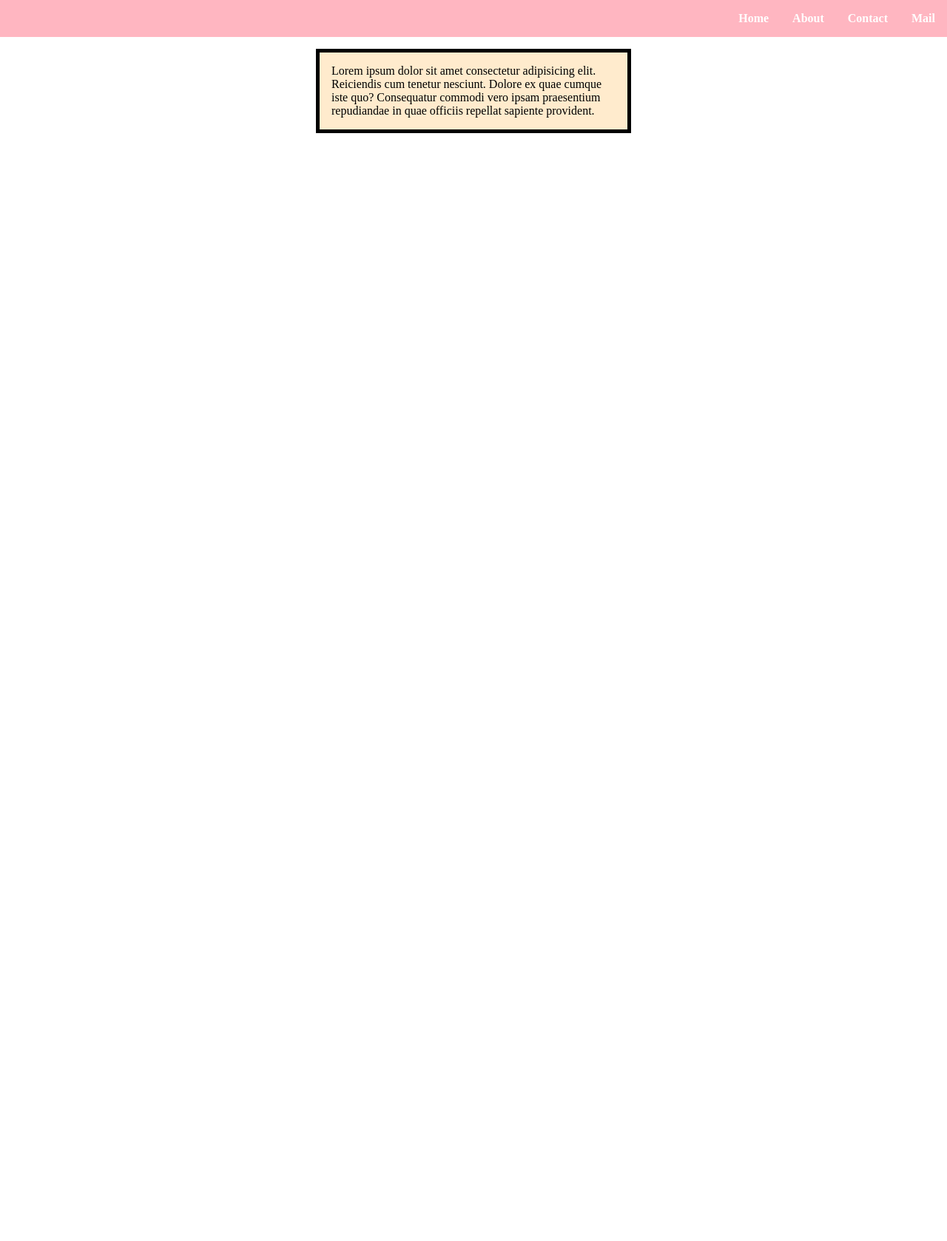
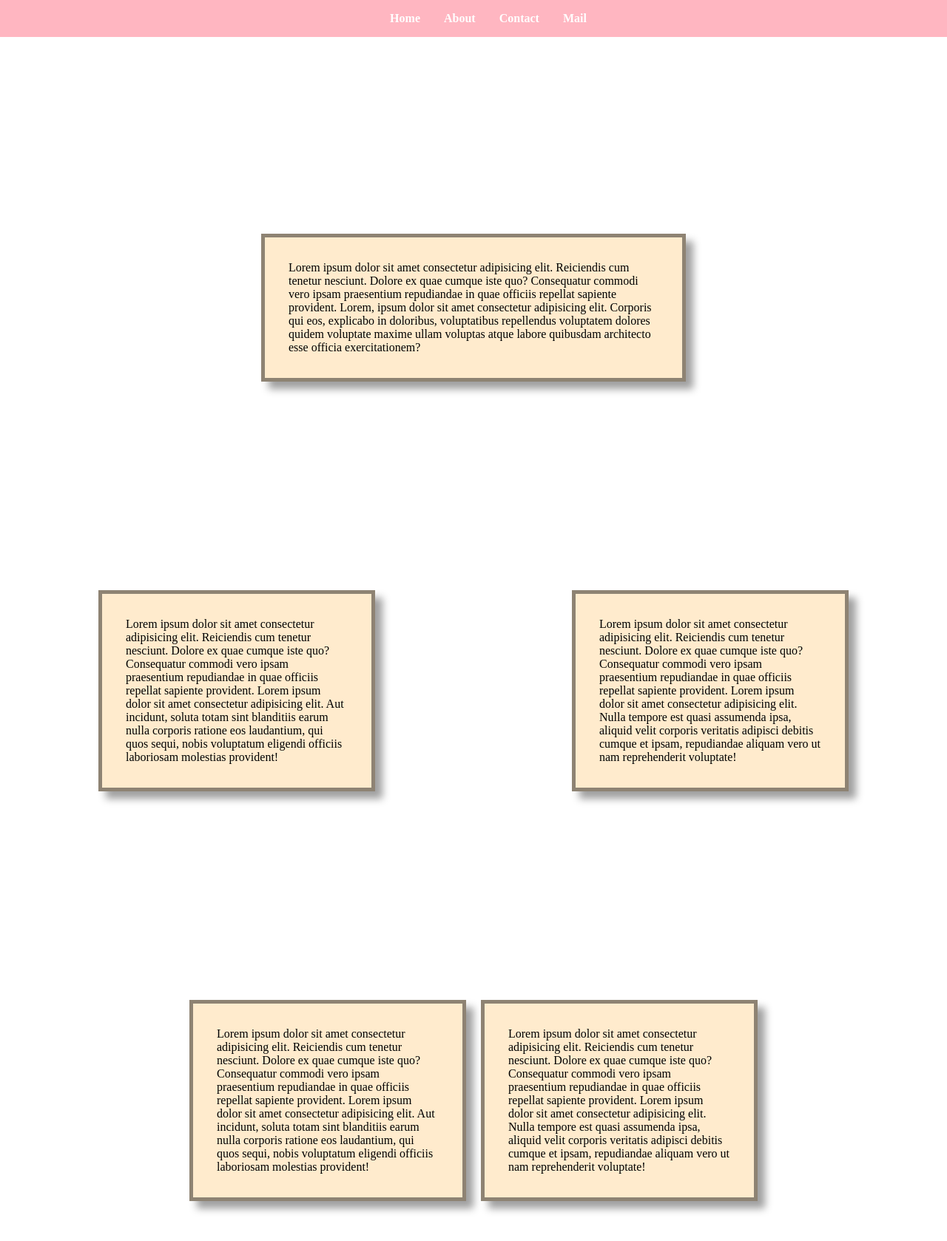
Before and after one commit to sayedak/Practice, a plain HTML site: page flexbox-practice/flexbox-1.html in a window 1280 px wide. Shown: the whole page at 74% size. Before the commit the page ends 800 px from the top, so only its background shows below. Drawn offline with Linux system fonts and the light colour scheme.

Commit message:
Lots of flex

```diff
--- a/flexbox-practice/flexbox-1.css
+++ b/flexbox-practice/flexbox-1.css
@@ -2,7 +2,7 @@
 .nav {
     background-color: lightpink;
     display: flex;
-    justify-content: flex-end;
+    justify-content: center;
     flex-flow: row wrap;
     margin: 0px;
     list-style: none;
@@ -48,19 +48,170 @@ body {
 .top-middle {
     display: flex;
     justify-content: center;
-    /*margin: 30px auto;*/
-
+    margin: 250px auto;
     flex-flow: row wrap;
-
-    flex: 1 100%;
-
 }
 
 .top-middle p {
     display: block;
-    padding: 1em;
+    padding: 1rem;
     background-color: blanchedalmond;
-    border: 5px solid black;
-    width: 30%;
+    border: 5px solid rgba(0, 0, 0, 0.445);
+    box-shadow: 10px 10px 10px rgba(0, 0, 0, 0.376);
+    width: 500px;
+    padding: 2rem;
 
 }
+
+/*Mddle section*/
+.middle {
+    display: flex;
+    justify-content: space-around;
+    margin: 150px auto;
+    flex-flow: row wrap;
+    margin: 250px auto;
+
+
+}
+
+.mid-p1 {
+    display: block;
+    padding: 1rem;
+    background-color: blanchedalmond;
+    border: 5px solid rgba(0, 0, 0, 0.445);
+    box-shadow: 10px 10px 10px rgba(0, 0, 0, 0.376);
+    width: 300px;
+    padding: 2rem;
+
+}
+
+.mid-p2 {
+    display: block;
+    padding: 1rem;
+    background-color: blanchedalmond;
+    border: 5px solid rgba(0, 0, 0, 0.445);
+    box-shadow: 10px 10px 10px rgba(0, 0, 0, 0.376);
+    width: 300px;
+    padding: 2rem;
+
+}
+
+
+/*lower-middle section*/
+.lower-middle {
+    display: flex;
+    justify-content: center;
+    margin: 150px auto;
+    flex-flow: row wrap;
+    margin: 250px auto;
+    gap: 20px;
+
+}
+
+.lower-p1 {
+    display: block;
+    padding: 1rem;
+    background-color: blanchedalmond;
+    border: 5px solid rgba(0, 0, 0, 0.445);
+    box-shadow: 10px 10px 10px rgba(0, 0, 0, 0.376);
+    width: 300px;
+    padding: 2rem;
+
+}
+
+.lower-p2 {
+    display: block;
+    padding: 1rem;
+    background-color: blanchedalmond;
+    border: 5px solid rgba(0, 0, 0, 0.445);
+    box-shadow: 10px 10px 10px rgba(0, 0, 0, 0.376);
+    width: 300px;
+    padding: 2rem;
+
+}
+
+
+
+
+/*Media part*/
+@media all and (max-width:800px) {
+    .top-middle {
+        justify-content: center;
+    }
+
+    .middle {
+        justify-content: space-around;
+    }
+
+    .lower-middle {
+        justify-content: space-around;
+        gap: 0px;
+    }
+
+    .mid-p1 {
+        flex-flow: column wrap;
+        /*align-items: center;*/
+        margin: 10px 20px;
+        width: 500px;
+
+    }
+
+    .mid-p2 {
+        flex-flow: column wrap;
+        /*align-items: center;*/
+        margin: 10px 20px;
+        width: 500px;
+    }
+
+    .lower-p1 {
+        flex-flow: column wrap;
+        /*align-items: center;*/
+        margin: 10px 20px;
+        width: 500px;
+
+    }
+
+    .lower-p2 {
+        flex-flow: column wrap;
+        /*align-items: center;*/
+        margin: 10px 20px;
+        width: 500px;
+    }
+}
+
+@media all and (max-width:600px) {
+    .top-middle {
+        justify-content: center;
+        margin: 150px 20px;
+    }
+
+    .mid-p1 {
+        flex-flow: column wrap;
+        /*align-items: center;*/
+        margin: 10px 20px;
+        width: 500px;
+
+    }
+
+    .mid-p2 {
+        flex-flow: column wrap;
+        /*align-items: center;*/
+        margin: 10px 20px;
+        width: 500px;
+    }
+
+    .lower-p1 {
+        flex-flow: column wrap;
+        /*align-items: center;*/
+        margin: 10px 20px;
+        width: 500px;
+
+    }
+
+    .lower-p2 {
+        flex-flow: column wrap;
+        /*align-items: center;*/
+        margin: 10px 20px;
+        width: 500px;
+    }
+}
--- a/flexbox-practice/flexbox-1.html
+++ b/flexbox-practice/flexbox-1.html
@@ -22,11 +22,46 @@
         <li> <a href="#">Mail</a></li>
     </ul>
 
-    <!--Left Column-->
+    <!--center object-->
     <div class="top-middle">
         <p>Lorem ipsum dolor sit amet consectetur adipisicing elit. Reiciendis cum tenetur nesciunt. Dolore ex quae
             cumque iste quo? Consequatur commodi vero ipsam praesentium repudiandae in quae officiis repellat sapiente
-            provident.</p>
+            provident.
+            Lorem, ipsum dolor sit amet consectetur adipisicing elit. Corporis qui eos, explicabo in doloribus,
+            voluptatibus repellendus voluptatem dolores quidem voluptate maxime ullam voluptas atque labore quibusdam
+            architecto esse officia exercitationem?</p>
+    </div>
+
+    <!--Middle object-->
+    <div class="middle">
+        <p class="mid-p1">Lorem ipsum dolor sit amet consectetur adipisicing elit. Reiciendis cum tenetur nesciunt.
+            Dolore ex quae
+            cumque iste quo? Consequatur commodi vero ipsam praesentium repudiandae in quae officiis repellat sapiente
+            provident. Lorem ipsum dolor sit amet consectetur adipisicing elit. Aut incidunt, soluta totam sint
+            blanditiis earum nulla corporis ratione eos laudantium, qui quos sequi, nobis voluptatum eligendi officiis
+            laboriosam molestias provident!</p>
+        <p class="mid-p2">Lorem ipsum dolor sit amet consectetur adipisicing elit. Reiciendis cum tenetur nesciunt.
+            Dolore ex quae
+            cumque iste quo? Consequatur commodi vero ipsam praesentium repudiandae in quae officiis repellat sapiente
+            provident. Lorem ipsum dolor sit amet consectetur adipisicing elit. Nulla tempore est quasi assumenda ipsa,
+            aliquid velit corporis veritatis adipisci debitis cumque et ipsam, repudiandae aliquam vero ut nam
+            reprehenderit voluptate!</p>
+    </div>
+
+    <!--lower-middle object-->
+    <div class="lower-middle">
+        <p class="lower-p1">Lorem ipsum dolor sit amet consectetur adipisicing elit. Reiciendis cum tenetur nesciunt.
+            Dolore ex quae
+            cumque iste quo? Consequatur commodi vero ipsam praesentium repudiandae in quae officiis repellat sapiente
+            provident. Lorem ipsum dolor sit amet consectetur adipisicing elit. Aut incidunt, soluta totam sint
+            blanditiis earum nulla corporis ratione eos laudantium, qui quos sequi, nobis voluptatum eligendi officiis
+            laboriosam molestias provident!</p>
+        <p class="lower-p2">Lorem ipsum dolor sit amet consectetur adipisicing elit. Reiciendis cum tenetur nesciunt.
+            Dolore ex quae
+            cumque iste quo? Consequatur commodi vero ipsam praesentium repudiandae in quae officiis repellat sapiente
+            provident. Lorem ipsum dolor sit amet consectetur adipisicing elit. Nulla tempore est quasi assumenda ipsa,
+            aliquid velit corporis veritatis adipisci debitis cumque et ipsam, repudiandae aliquam vero ut nam
+            reprehenderit voluptate!</p>
     </div>
 
 
```
